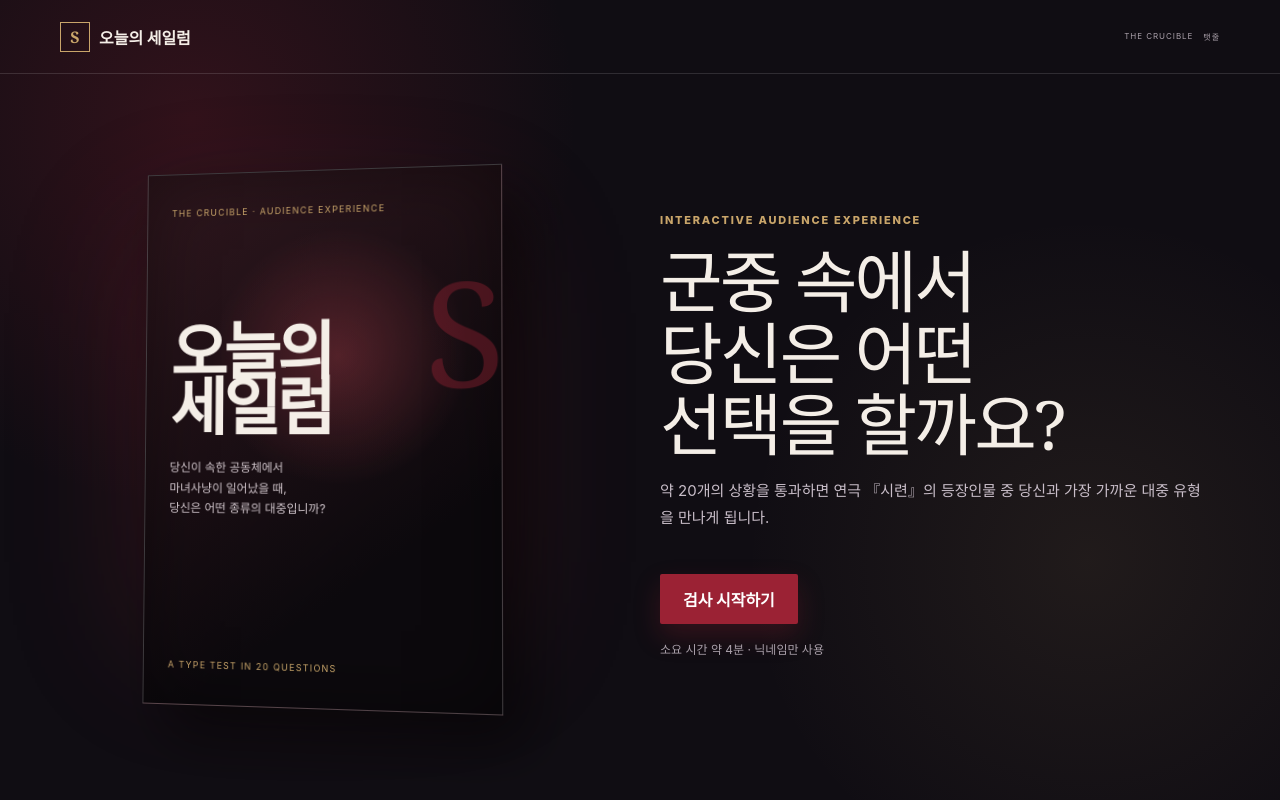
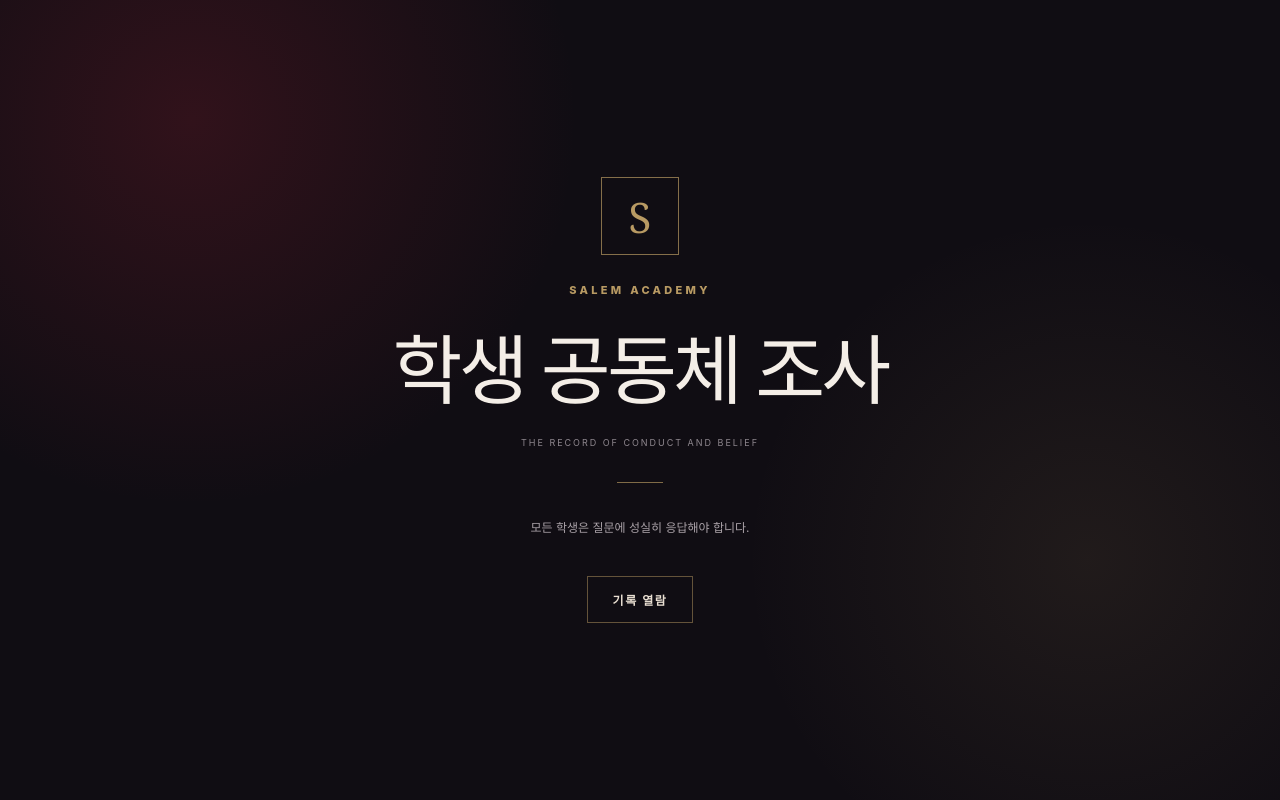
Before and after one commit to ljy050618-cmd/TATJUL_audience-experience, a Flask app: page / in a window 1280 px wide. Run offline with Flask 3, Linux system fonts and the light colour scheme.

Commit message:
인트로 페이지 추가

```diff
--- a/app.py
+++ b/app.py
@@ -119,9 +119,12 @@ def find_participant(nickname: str):
 
 
 @app.route("/")
+def intro():
+    return render_template("intro.html")
+
+
+@app.route("/home")
 def index():
-    """랜딩 페이지"""
-
     return render_template("index.html")
 
 
--- a/static/style.css
+++ b/static/style.css
@@ -810,3 +810,247 @@ input {
 
     text-align: center;
 }
+
+* =========================
+   INTRO PAGE
+   ========================= */
+
+.intro-page {
+    min-height: 100vh;
+    margin: 0;
+    overflow: hidden;
+
+    background:
+        radial-gradient(
+            circle at 50% 35%,
+            rgba(105, 24, 38, 0.22),
+            transparent 30%
+        ),
+        linear-gradient(
+            180deg,
+            #020204,
+            #09090d
+        );
+
+    color: #ece5db;
+
+    transition:
+        opacity 0.9s ease,
+        filter 0.9s ease;
+}
+
+
+.intro-screen {
+    min-height: 100vh;
+    padding: 36px 24px;
+
+    display: flex;
+    flex-direction: column;
+    align-items: center;
+    justify-content: center;
+
+    text-align: center;
+
+    animation:
+        intro-screen-appear 1.6s ease both;
+}
+
+
+.intro-seal {
+    width: 78px;
+    height: 78px;
+
+    margin-bottom: 28px;
+
+    display: grid;
+    place-items: center;
+
+    border:
+        1px solid
+        rgba(184, 154, 99, 0.7);
+
+    color: #b89a63;
+
+    font-family:
+        Georgia,
+        serif;
+
+    font-size: 42px;
+
+    animation:
+        intro-seal-appear 1.5s ease 0.3s both;
+}
+
+
+.intro-school-name {
+    margin: 0 0 13px;
+
+    color: #b89a63;
+
+    font-size: 11px;
+    font-weight: 800;
+    letter-spacing: 0.3em;
+
+    animation:
+        intro-text-appear 1.1s ease 0.7s both;
+}
+
+
+.intro-screen h1 {
+    margin: 0;
+
+    font-family:
+        Georgia,
+        "Times New Roman",
+        serif;
+
+    font-size:
+        clamp(38px, 9vw, 76px);
+
+    font-weight: 500;
+    letter-spacing: -0.05em;
+
+    animation:
+        intro-text-appear 1.1s ease 0.9s both;
+}
+
+
+.intro-record {
+    margin: 17px 0 0;
+
+    color: #8e878e;
+
+    font-size: 9px;
+    letter-spacing: 0.22em;
+
+    animation:
+        intro-text-appear 1.1s ease 1.05s both;
+}
+
+
+.intro-line {
+    width: 46px;
+    height: 1px;
+
+    margin: 34px 0;
+
+    background: #806b47;
+
+    animation:
+        intro-line-open 1s ease 1.15s both;
+}
+
+
+.intro-warning {
+    margin: 0;
+
+    color: #aaa2a8;
+
+    font-size: 12px;
+    line-height: 1.8;
+
+    animation:
+        intro-text-appear 1.1s ease 1.25s both;
+}
+
+
+.intro-enter-button {
+    margin-top: 38px;
+    padding: 14px 25px;
+
+    opacity: 0;
+    transform: translateY(8px);
+
+    background: transparent;
+
+    border:
+        1px solid
+        rgba(184, 154, 99, 0.5);
+
+    color: #e9dfd2;
+
+    cursor: pointer;
+
+    font-size: 12px;
+    font-weight: 700;
+    letter-spacing: 0.13em;
+
+    transition:
+        opacity 0.8s ease,
+        transform 0.8s ease,
+        background 0.25s ease;
+}
+
+
+.intro-enter-button.visible {
+    opacity: 1;
+    transform: translateY(0);
+}
+
+
+.intro-enter-button:hover {
+    background:
+        rgba(184, 154, 99, 0.08);
+}
+
+
+.intro-leaving {
+    opacity: 0;
+    filter: brightness(0);
+}
+
+
+@keyframes intro-screen-appear {
+    from {
+        opacity: 0;
+    }
+
+    to {
+        opacity: 1;
+    }
+}
+
+
+@keyframes intro-seal-appear {
+    from {
+        opacity: 0;
+
+        transform:
+            scale(0.84)
+            rotate(-6deg);
+    }
+
+    to {
+        opacity: 1;
+
+        transform:
+            scale(1)
+            rotate(0);
+    }
+}
+
+
+@keyframes intro-text-appear {
+    from {
+        opacity: 0;
+        transform: translateY(9px);
+    }
+
+    to {
+        opacity: 1;
+        transform: translateY(0);
+    }
+}
+
+
+@keyframes intro-line-open {
+    from {
+        width: 0;
+        opacity: 0;
+    }
+
+    to {
+        width: 46px;
+        opacity: 1;
+    }
+}
--- /dev/null
+++ b/templates/intro.html
@@ -0,0 +1,75 @@
+<!DOCTYPE html>
+<html lang="ko">
+<head>
+    <meta charset="UTF-8">
+
+    <meta
+        name="viewport"
+        content="width=device-width, initial-scale=1"
+    >
+
+    <title>세일럼 아카데미</title>
+
+    <link
+        rel="stylesheet"
+        href="{{ url_for('static', filename='style.css') }}"
+    >
+</head>
+
+<body class="intro-page">
+
+    <main class="intro-screen">
+
+        <div class="intro-seal">
+            S
+        </div>
+
+        <p class="intro-school-name">
+            SALEM ACADEMY
+        </p>
+
+        <h1>
+            학생 공동체 조사
+        </h1>
+
+        <p class="intro-record">
+            THE RECORD OF CONDUCT AND BELIEF
+        </p>
+
+        <div class="intro-line"></div>
+
+        <p class="intro-warning">
+            모든 학생은 질문에 성실히 응답해야 합니다.
+        </p>
+
+        <button
+            type="button"
+            id="intro-enter-button"
+            class="intro-enter-button"
+        >
+            기록 열람
+        </button>
+
+    </main>
+
+    <script>
+        const nextPage = "{{ url_for('index') }}";
+
+        const enterButton =
+            document.getElementById("intro-enter-button");
+
+        enterButton.addEventListener("click", () => {
+            document.body.classList.add("intro-leaving");
+
+            window.setTimeout(() => {
+                window.location.href = nextPage;
+            }, 900);
+        });
+
+        window.setTimeout(() => {
+            enterButton.classList.add("visible");
+        }, 1800);
+    </script>
+
+</body>
+</html>
```
